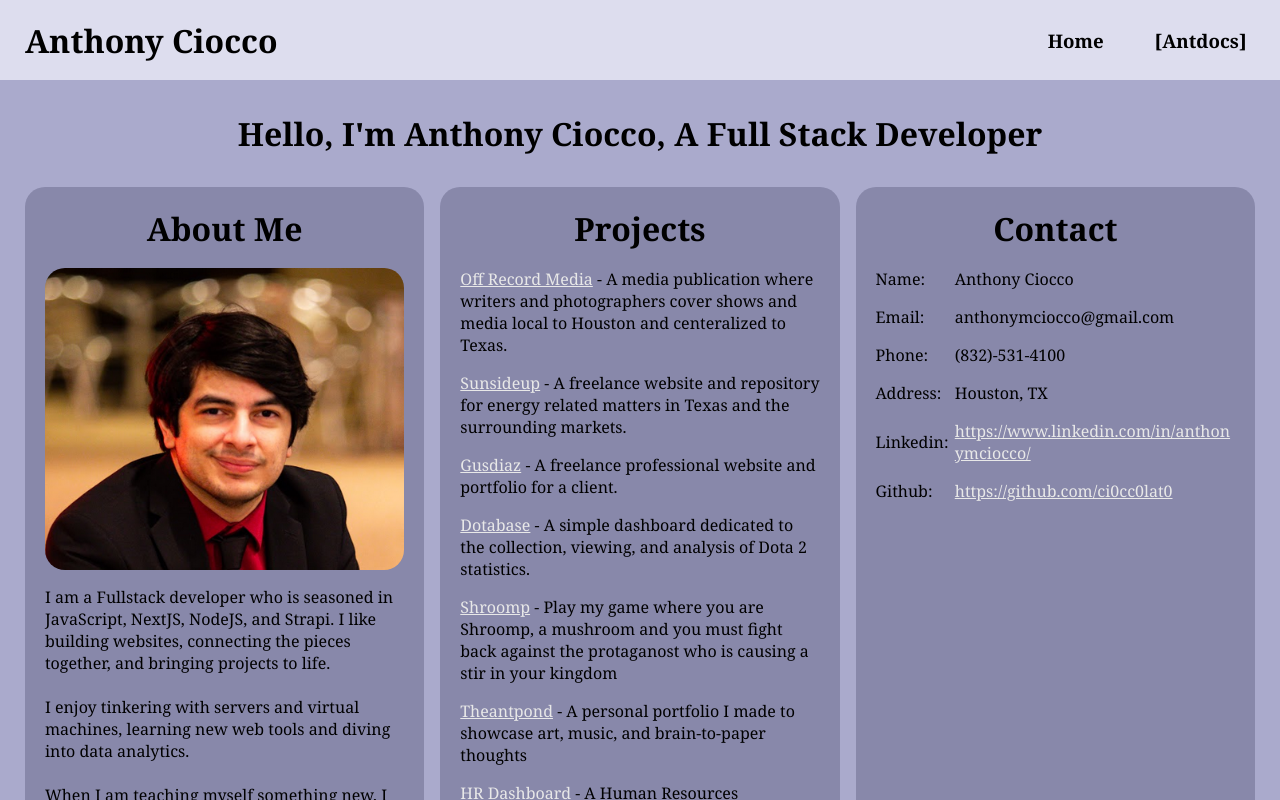
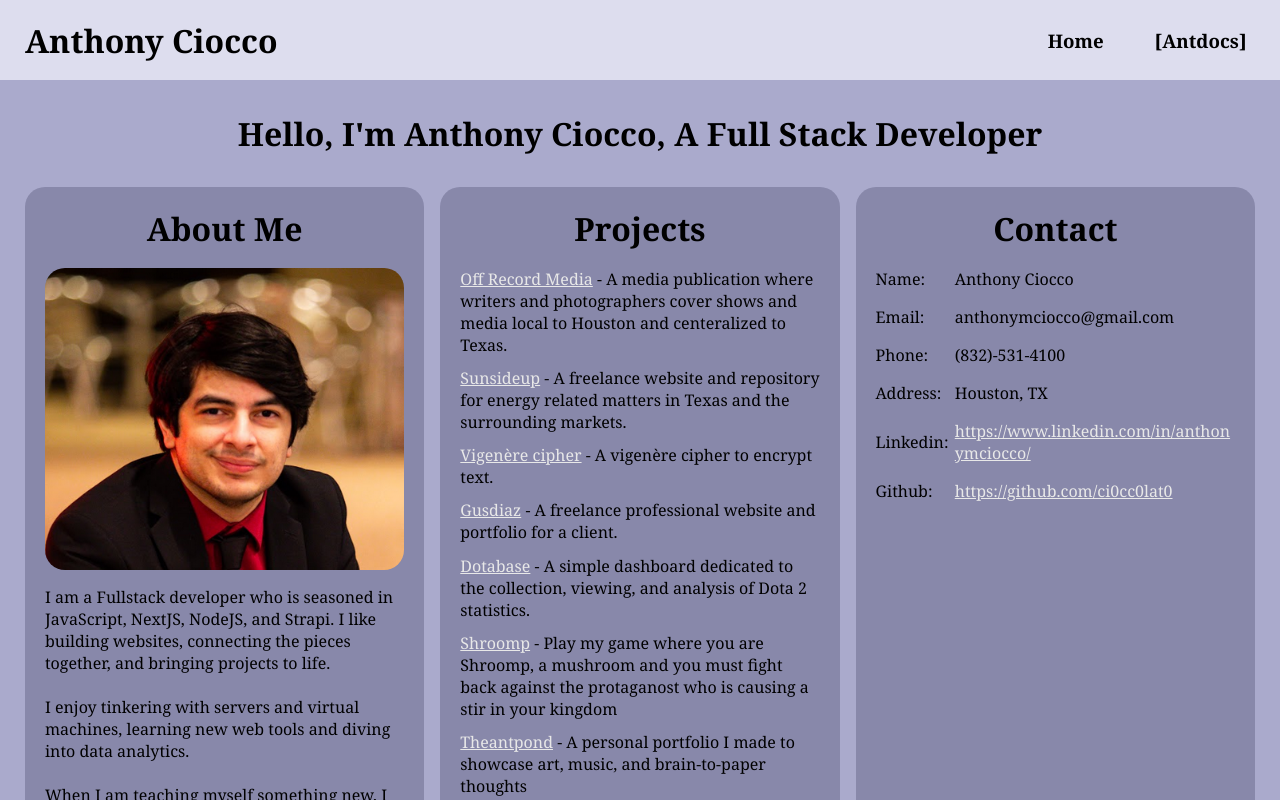
Before and after one commit to ci0cc0lat0/ProfessionalWebsite, a Next.js app: page / in a window 1280 px wide. Shown: the top 800 px of the page. Built offline with nearby package versions, Linux system fonts and the light colour scheme.

Commit message:
Added cipher to projects

```diff
--- a/src/app/page.js
+++ b/src/app/page.js
@@ -55,6 +55,9 @@ export default function page(){
               {/*<Project_link link_display="Keyleephoto" linkto="#">
                 A portfolio I designed to show of pictures, projects, and past works.
               </Project_link>*/}
+              <Project_link link_display="Vigenère cipher" linkto="https://cipher.anthonyciocco.com/">
+                A vigenère cipher to encrypt text.
+              </Project_link>
               <Project_link link_display="Gusdiaz" linkto="https://gusdiaz.com/">
                 A freelance professional website and portfolio for a client.
               </Project_link>
--- a/src/styles/page.module.scss
+++ b/src/styles/page.module.scss
@@ -97,7 +97,7 @@
 }
 
 .proj_item{
-  margin: 1em 0;
+  margin: 0.7em 0;
   a{
     color: g.$a_tag_color;
   }
```
